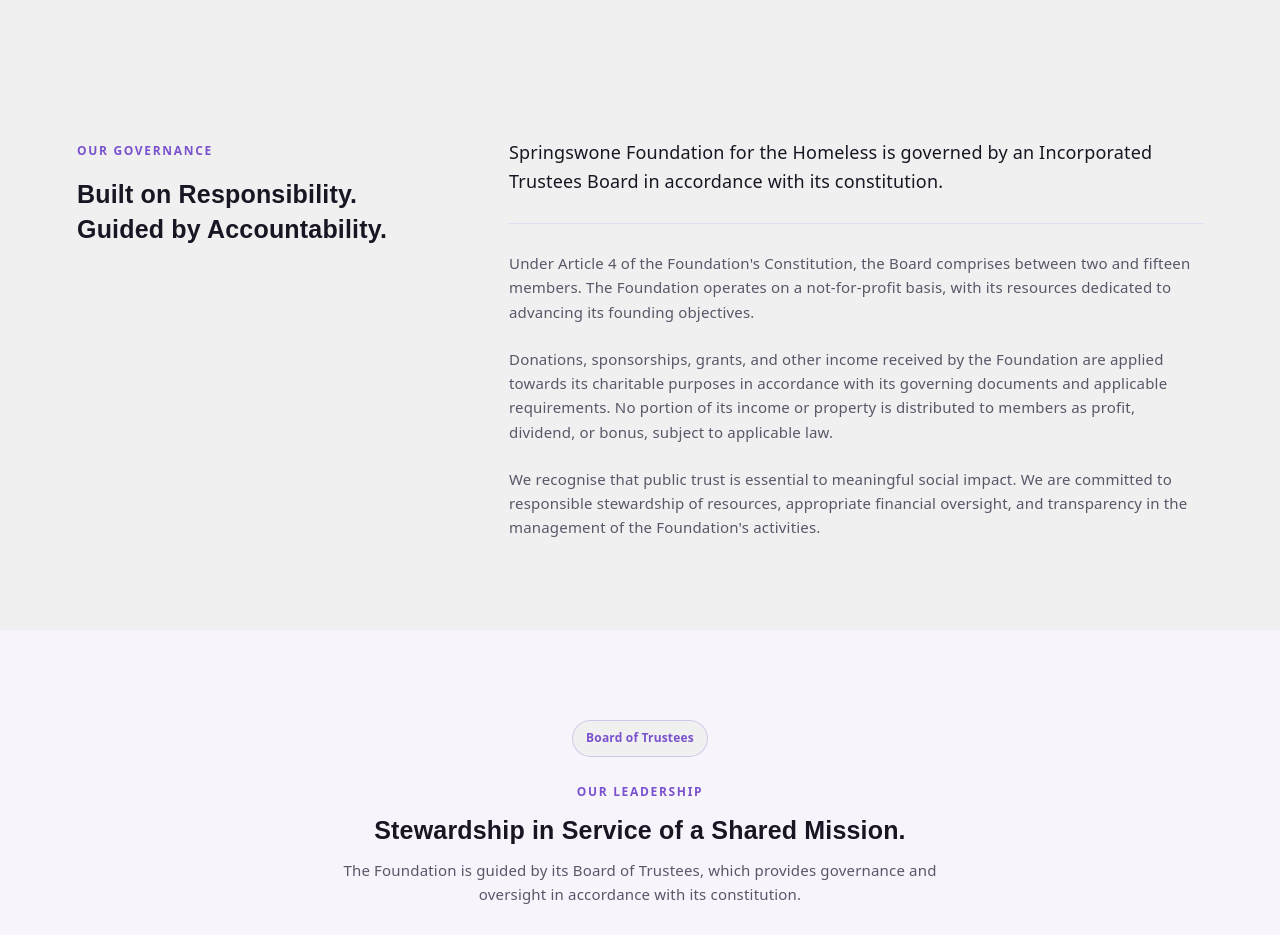
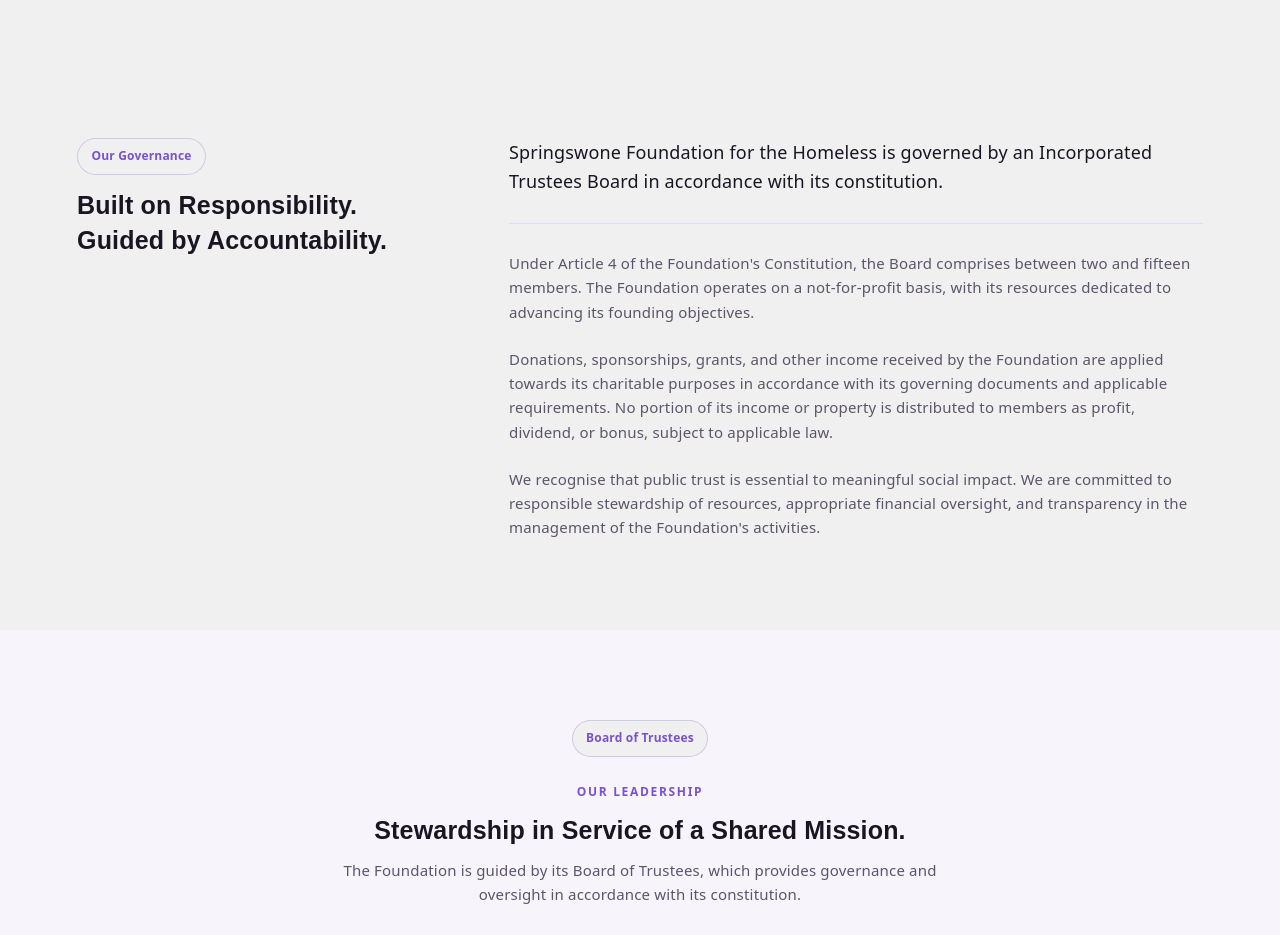
Before and after one commit to InsightCracker/springswone-web, a React (Vite) app: page /about in a window 1280 px wide. Shown: the part 2560-3495 px from the top of the page. Built offline with nearby package versions, Linux system fonts and the light colour scheme; no server answers; a web font is replaced by a local one.

Commit message:
Fix Title Typo

```diff
--- a/src/components/Governance.jsx
+++ b/src/components/Governance.jsx
@@ -12,8 +12,8 @@ export default function GovernanceSection() {
             inView ? 'translate-y-0 opacity-100' : 'translate-y-6 opacity-0'
           }`}
         >
-          <p className="flex items-center gap-2 text-[12px] font-bold tracking-[0.14em] text-[var(--accent)]">
-            OUR GOVERNANCE
+          <p className="inline-flex items-center gap-1.5 rounded-full border border-[var(--accent)]/25 bg-[var(--bg)] px-3 py-1 text-[12px] font-semibold text-[var(--accent)]">
+            Our Governance
           </p>
           <h2 className="font-display mt-3 text-[20px] leading-[1.4] text-[var(--text-h)] sm:text-[25px]">
             Built on Responsibility. Guided by Accountability.
```
